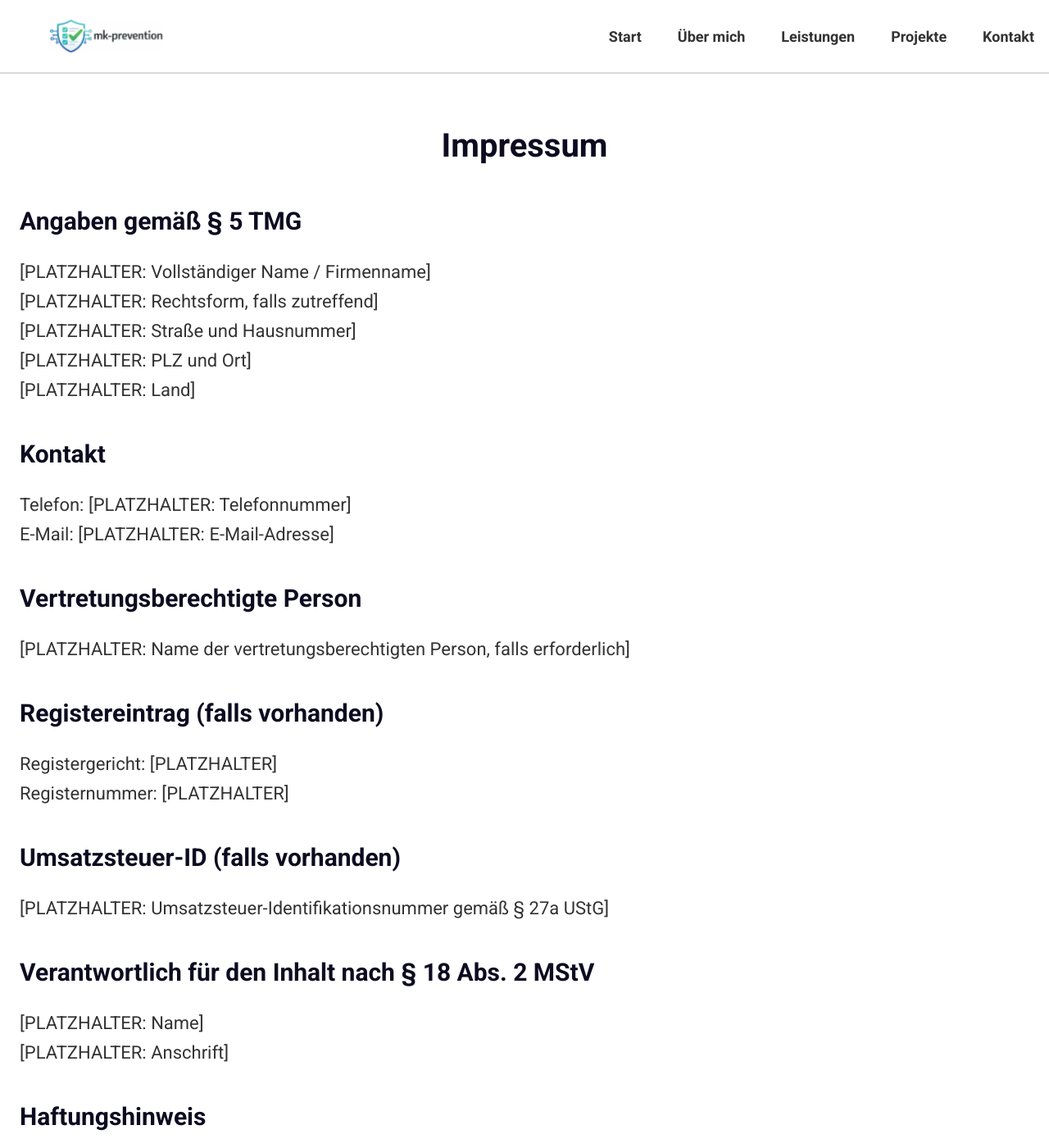
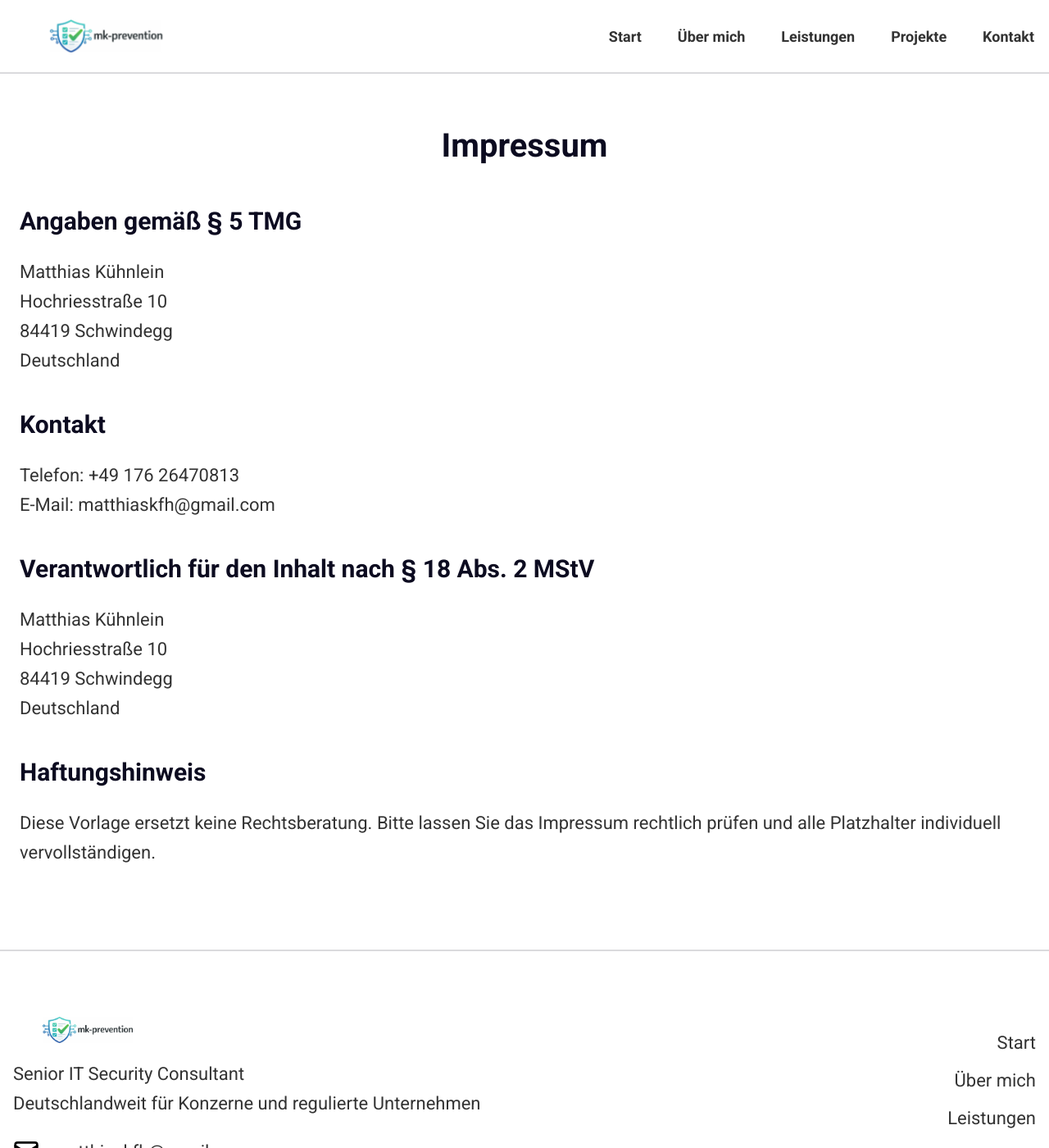
Before and after one commit to kuventa-GmbH/matthias-website, a Jekyll site: the page built from impressum.md, in a window 1280 px wide and 1400 px high. Shown: the whole window at 82% size. Built offline with Jekyll 4.4.1, drawn with Linux system fonts in a browser that asks for light colours.

Commit message:
first version

```diff
--- a/_config.yml
+++ b/_config.yml
@@ -15,7 +15,6 @@ plugins:
 linkedin_url: "https://www.linkedin.com/in/matthias-k%C3%BChnleinb85a53296"
 phone_display: "0176 / 26470813"
 phone_href: "+4917626470813"
-formspree_endpoint: "https://formspree.io/f/xyzzzzzz"
 default_og_image: "/assets/img/about/hero.webp"
 
 defaults:
--- a/impressum.md
+++ b/impressum.md
@@ -12,35 +12,24 @@ permalink: /impressum/
   <div class="legal-content">
     <h2>Angaben gemäß § 5 TMG</h2>
     <p>
-      [PLATZHALTER: Vollständiger Name / Firmenname]<br />
-      [PLATZHALTER: Rechtsform, falls zutreffend]<br />
-      [PLATZHALTER: Straße und Hausnummer]<br />
-      [PLATZHALTER: PLZ und Ort]<br />
-      [PLATZHALTER: Land]
+      Matthias Kühnlein<br />
+      Hochriesstraße 10<br />
+      84419 Schwindegg<br />
+      Deutschland
     </p>
 
     <h2>Kontakt</h2>
     <p>
-      Telefon: [PLATZHALTER: Telefonnummer]<br />
-      E-Mail: [PLATZHALTER: E-Mail-Adresse]
+      Telefon: +49 176 26470813<br />
+      E-Mail: matthiaskfh@gmail.com
     </p>
-
-    <h2>Vertretungsberechtigte Person</h2>
-    <p>[PLATZHALTER: Name der vertretungsberechtigten Person, falls erforderlich]</p>
-
-    <h2>Registereintrag (falls vorhanden)</h2>
-    <p>
-      Registergericht: [PLATZHALTER]<br />
-      Registernummer: [PLATZHALTER]
-    </p>
-
-    <h2>Umsatzsteuer-ID (falls vorhanden)</h2>
-    <p>[PLATZHALTER: Umsatzsteuer-Identifikationsnummer gemäß § 27a UStG]</p>
 
     <h2>Verantwortlich für den Inhalt nach § 18 Abs. 2 MStV</h2>
     <p>
-      [PLATZHALTER: Name]<br />
-      [PLATZHALTER: Anschrift]
+      Matthias Kühnlein<br />
+      Hochriesstraße 10<br />
+      84419 Schwindegg<br />
+      Deutschland
     </p>
 
     <h2>Haftungshinweis</h2>
```
